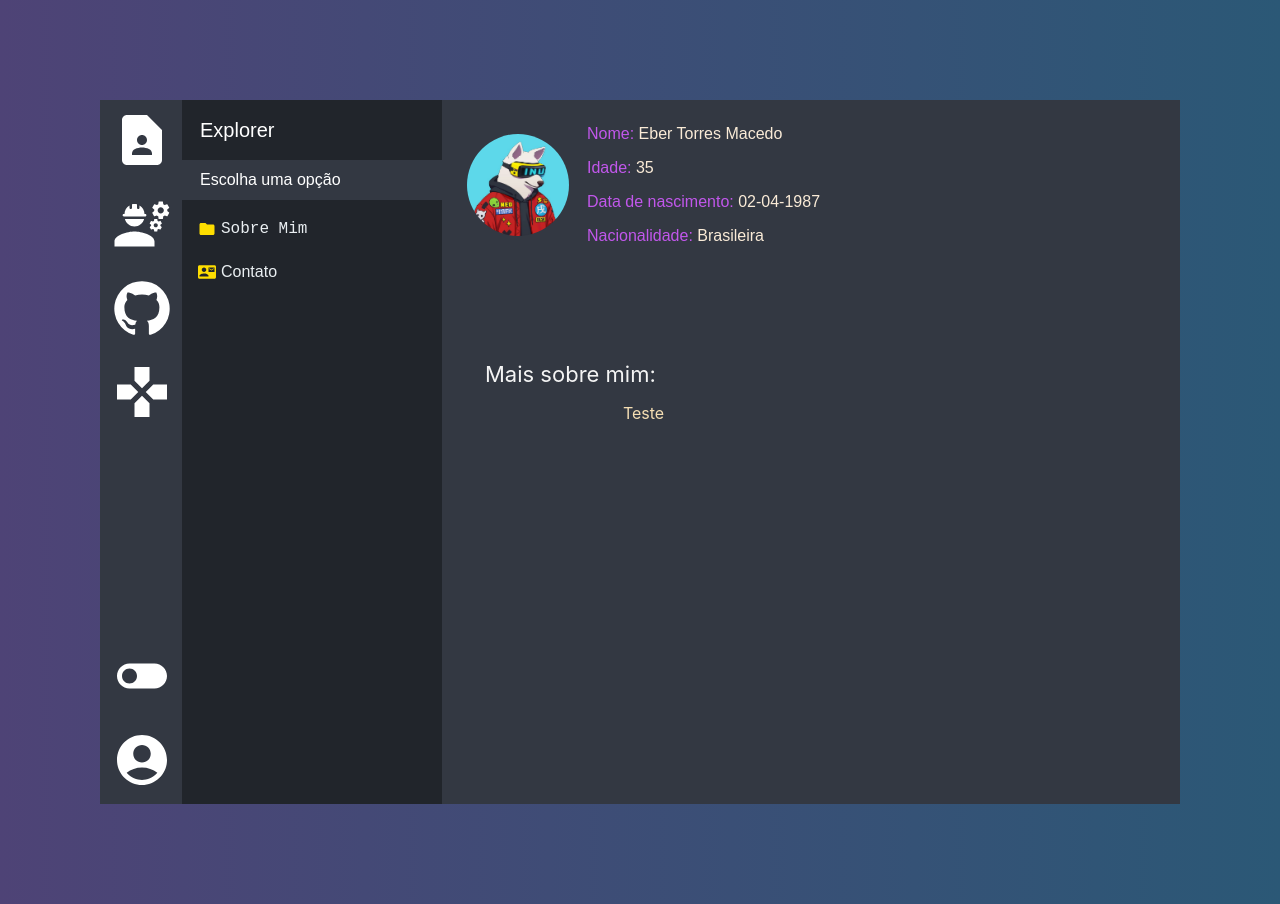
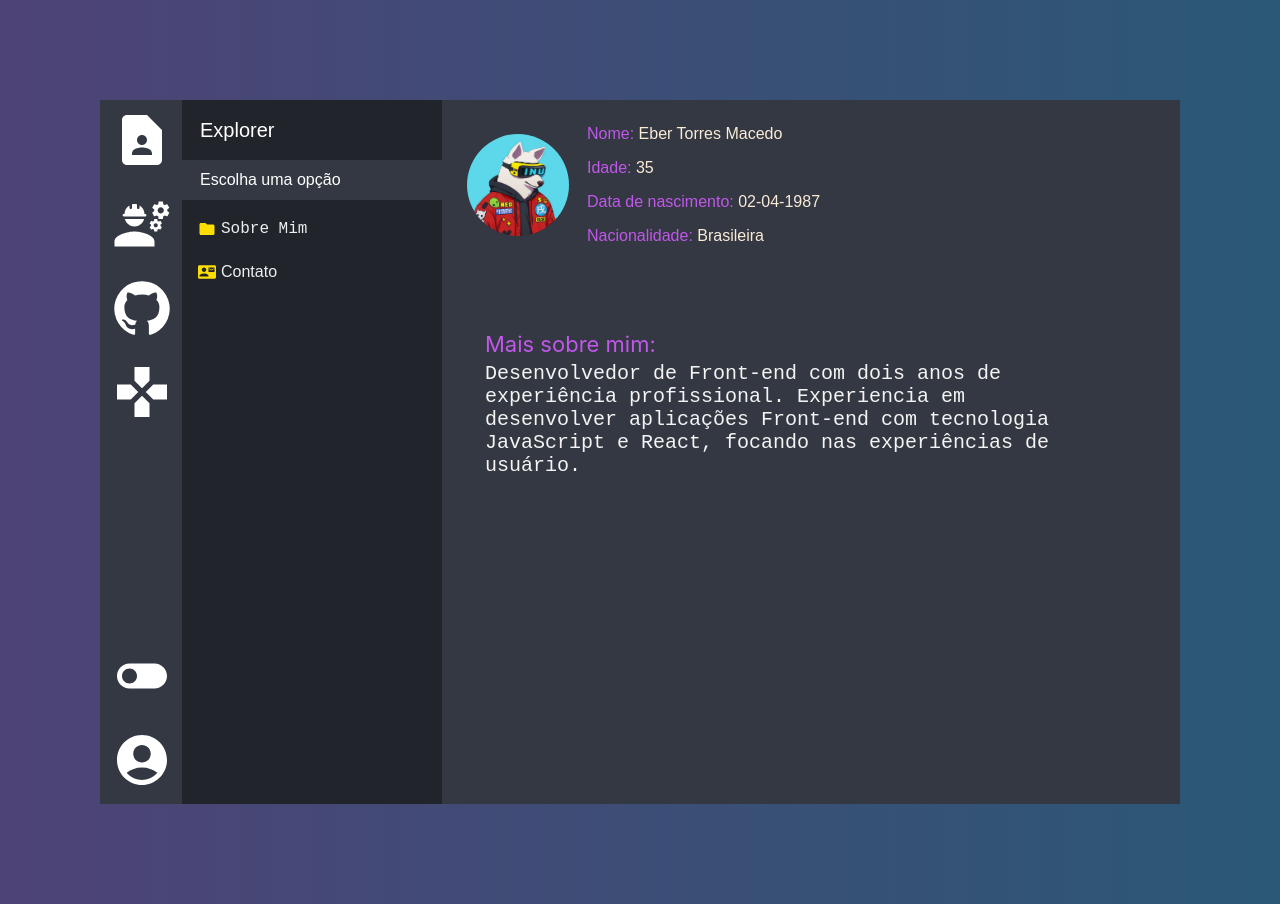
Before and after one commit to ebertm777/vscode-like-bio, a React (Create React App) app: page / in a window 1280 px wide. Built offline with nearby package versions, Linux system fonts and the light colour scheme.

Commit message:
add text

```diff
--- a/src/Components/Content/Content.jsx
+++ b/src/Components/Content/Content.jsx
@@ -37,9 +37,14 @@ const Content = ({
           <div className="divish-2">
             <S.Information>
               <span>Mais sobre mim:</span>
+              <p>
+                Desenvolvedor de Front-end com dois anos de experiência
+                profissional. Experiencia em desenvolver aplicações Front-end
+                com tecnologia JavaScript e React, focando nas experiências de
+                usuário.
+              </p>
             </S.Information>
           </div>
-          <p>Teste</p>
         </S.MakeItColumn>
       )}
 
--- a/src/Components/Content/styles.js
+++ b/src/Components/Content/styles.js
@@ -23,7 +23,7 @@ export const ContentContainer = styled.div`
     flex-direction: row;
     justify-content: flex-start;
     height: fit-content;
-    margin-top: 100px;
+    margin-top: 70px;
   }
 `;
 
@@ -72,6 +72,9 @@ export const Nationality = styled.div`
 `;
 
 export const Information = styled.div`
+  @import url("https://fonts.googleapis.com/css2?family=Roboto+Mono:wght@200&display=swap");
+  display: flex;
+  flex-direction: column;
   text-align: left;
   margin: 0;
   margin-left: 18px;
@@ -82,6 +85,16 @@ export const Information = styled.div`
     text-align: left;
     color: #f4f4f4;
     margin: 0;
+    color: #c157eb;
+  }
+
+  p {
+    font-family: "Roboto Mono", monospace;
+    margin: 0px;
+    margin-top: 5px;
+    color: #f4f4f4;
+    font-size: 20px;
+    padding-right: 100px;
   }
 `;
 
```
